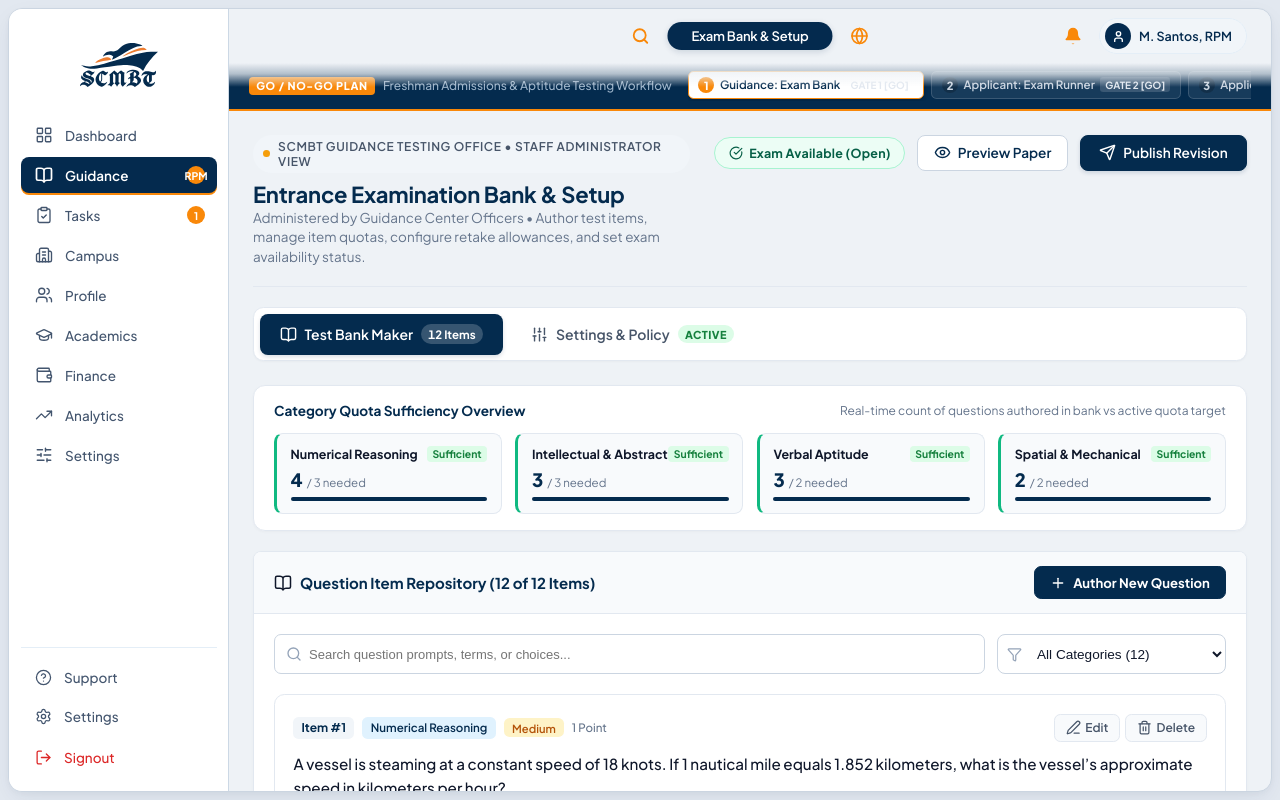
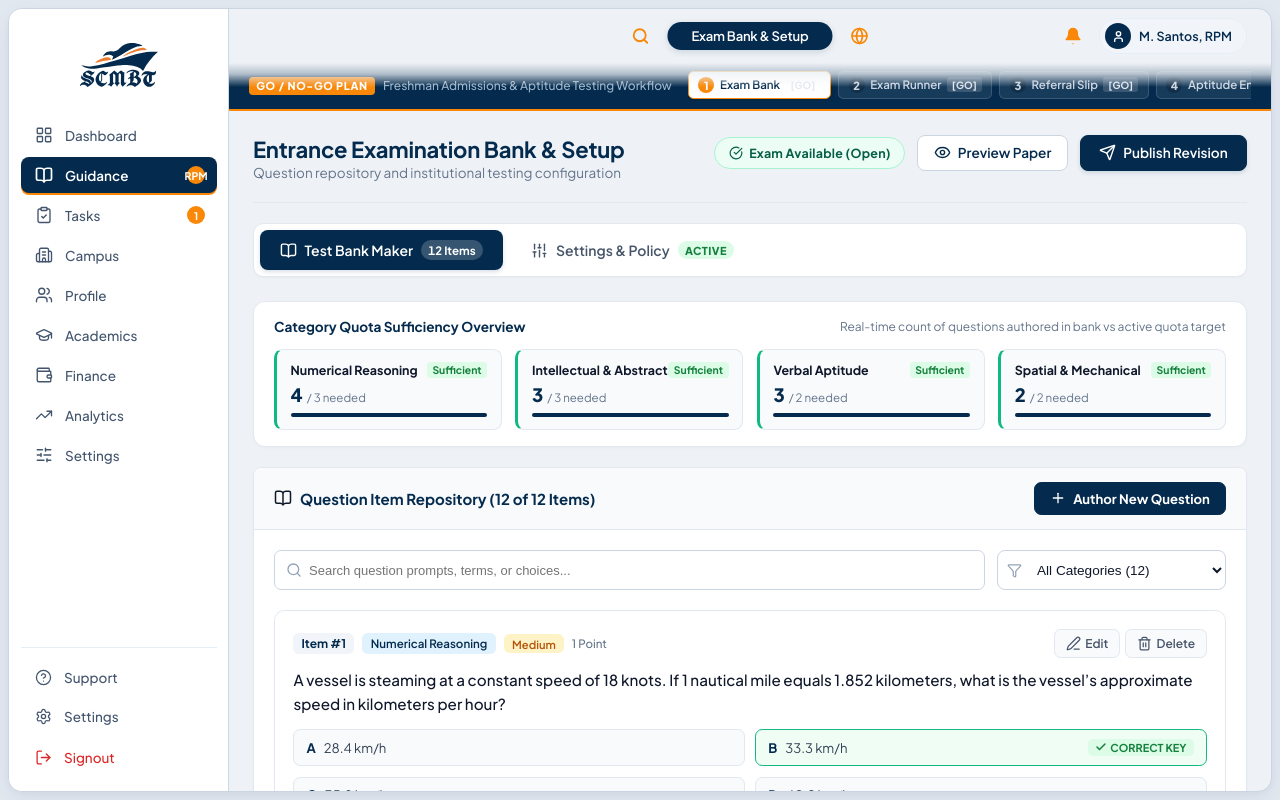
Before and after one commit to PSYDN26/rdesignSYS, a React (Vite) app: page / in a window 1280 px wide. Both pictures are taken after a click on the button "Guidance RPM". Built offline with nearby package versions, Linux system fonts and the light colour scheme.

Commit message:
feat: create high-craft unslop playbook from Gate 5 & 6 and apply across all pages

```diff
--- a/src/App.jsx
+++ b/src/App.jsx
@@ -121,8 +121,8 @@ export default function App() {
                 title="Gate 1: Guidance Exam Bank & Setup"
               >
                 <span className="step-num">1</span>
-                <span className="step-name">Guidance: Exam Bank</span>
-                <span className="step-gate-tag done-tag">Gate 1 [GO]</span>
+                <span className="step-name">Exam Bank</span>
+                <span className="step-gate-tag done-tag">[GO]</span>
               </button>
 
               <button
@@ -132,8 +132,8 @@ export default function App() {
                 title="Gate 2: Applicant Exam Runner"
               >
                 <span className="step-num">2</span>
-                <span className="step-name">Applicant: Exam Runner</span>
-                <span className="step-gate-tag done-tag">Gate 2 [GO]</span>
+                <span className="step-name">Exam Runner</span>
+                <span className="step-gate-tag done-tag">[GO]</span>
               </button>
 
               <button
@@ -143,41 +143,41 @@ export default function App() {
                 title="Gate 3: Applicant Guidance Referral Slip"
               >
                 <span className="step-num">3</span>
-                <span className="step-name">Applicant: Referral Slip</span>
-                <span className="step-gate-tag done-tag">Gate 3 [GO]</span>
+                <span className="step-name">Referral Slip</span>
+                <span className="step-gate-tag done-tag">[GO]</span>
               </button>
 
               <button
                 type="button"
                 className={`gate-step-btn ${activeTab === 'aptitude-results' ? 'active current' : 'done'}`}
                 onClick={() => setActiveTab('aptitude-results')}
-                title="Gate 4: RPM Aptitude Results Encoding (Approved)"
+                title="Gate 4: RPM Aptitude Results Encoding"
               >
                 <span className="step-num">4</span>
-                <span className="step-name">RPM: Aptitude Encoding</span>
-                <span className="step-gate-tag done-tag">Gate 4 [GO]</span>
+                <span className="step-name">Aptitude Encoding</span>
+                <span className="step-gate-tag done-tag">[GO]</span>
               </button>
 
               <button
                 type="button"
                 className={`gate-step-btn ${activeTab === 'legacy-migration' ? 'active current' : 'done'}`}
                 onClick={() => setActiveTab('legacy-migration')}
-                title="Gate 5: Guidance Legacy Migration (Completed & Approved)"
+                title="Gate 5: Guidance Legacy Migration"
               >
                 <span className="step-num">5</span>
-                <span className="step-name">Guidance: Migration</span>
-                <span className="step-gate-tag done-tag">Gate 5 [GO]</span>
+                <span className="step-name">Legacy Migration</span>
+                <span className="step-gate-tag done-tag">[GO]</span>
               </button>
 
               <button
                 type="button"
                 className={`gate-step-btn ${activeTab === 'faculty-roster' ? 'active current' : 'done'}`}
                 onClick={() => setActiveTab('faculty-roster')}
-                title="Gate 6: Faculty Class Roster & Aptitude Summary (Active)"
+                title="Gate 6: Faculty Class Roster"
               >
                 <span className="step-num">6</span>
-                <span className="step-name">Faculty: Roster Sheet</span>
-                <span className="step-gate-tag current">Gate 6 [Active]</span>
+                <span className="step-name">Class Roster</span>
+                <span className="step-gate-tag current">[Active]</span>
               </button>
             </div>
           </div>
--- a/src/components/GuidanceAptitudeResults.jsx
+++ b/src/components/GuidanceAptitudeResults.jsx
@@ -255,7 +255,7 @@ export default function GuidanceAptitudeResults({ onBackToReferralSlip, onProcee
         <div className="header-meta">
           <h1 className="header-title">Written Aptitude Test Results</h1>
           <p className="header-subtitle">
-            Review psychometric referrals, record standardized battery or narrative evaluations, and manage faculty visibility.
+            Psychometric evaluation encoding and faculty visibility management
           </p>
         </div>
 
@@ -400,13 +400,12 @@ export default function GuidanceAptitudeResults({ onBackToReferralSlip, onProcee
                                   <strong>{item.percentileRank ?? 75}%</strong> PR &bull; Stanine {item.stanine ?? 6}
                                 </span>
                                 <span className="metric-secondary">
-                                  {item.qualitativeInterpretation ? item.qualitativeInterpretation.split('(')[0].trim() : 'Average'} &bull; Paragraph Encoded
+                                  {item.qualitativeInterpretation ? item.qualitativeInterpretation.split('(')[0].trim() : 'Average'}
                                 </span>
                               </div>
                             ) : (
                               <div className="metric-preview-narrative">
-                                <span className="narrative-tag">Mode B: Paragraph Only</span>
-                                <span className="narrative-sub">Clinical Report Encoded</span>
+                                <span className="narrative-tag">Mode B: Clinical Report</span>
                               </div>
                             )
                           ) : (
--- a/src/components/GuidanceExamBank.jsx
+++ b/src/components/GuidanceExamBank.jsx
@@ -297,16 +297,12 @@ export default function GuidanceExamBank() {
         </div>
       )}
 
-      {/* Page Header Banner */}
+      {/* Page Header Banner (Clean & Minimal) */}
       <header className="guidance-bank-header">
         <div className="header-meta">
-          <div className="dept-tag">
-            <span className="dept-dot"></span>
-            <span>SCMBT Guidance Testing Office &bull; Staff Administrator View</span>
-          </div>
           <h1 className="header-title">Entrance Examination Bank &amp; Setup</h1>
           <p className="header-subtitle">
-            Administered by Guidance Center Officers &bull; Author test items, manage item quotas, configure retake allowances, and set exam availability status.
+            Question repository and institutional testing configuration
           </p>
         </div>
 
```
Also changed, not shown: 1 other file (tests, documents, lock files or other folders).
